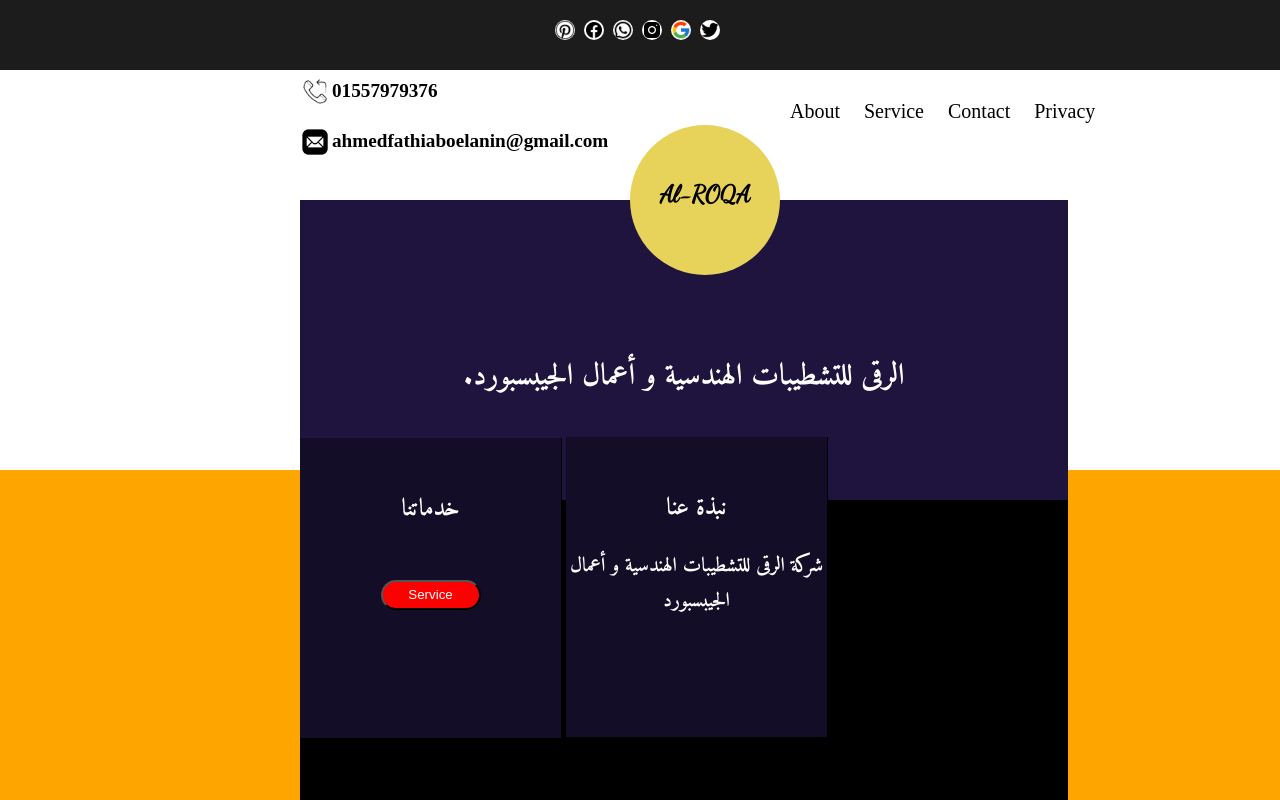
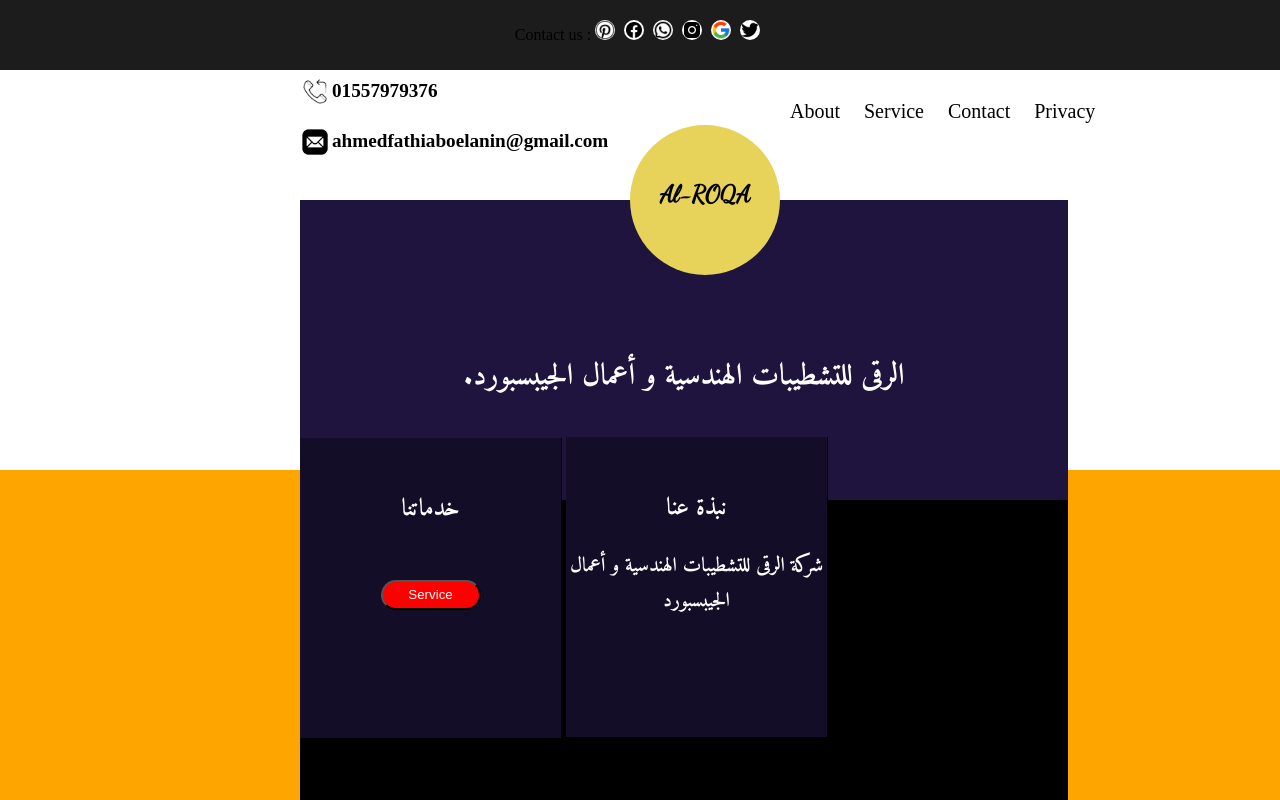
Before and after one commit to ahmedfathiaboelanin/Al-Roqa, a plain HTML site: page index.html in a window 1280 px wide. Shown: the top 800 px of the page. Drawn offline with Linux system fonts and the light colour scheme.

Commit message:
Update index.html

```diff
--- a/index.html
+++ b/index.html
@@ -15,6 +15,7 @@
 <body>
     <div class="container">
         <div class="header">
+            <span>Contact us : </span>
             <a href="https://www.pinterest.com/ahmedfathiaboelanin/"><img src="p.png" alt=""></a>
             <a href="https://www.facebook.com/EL3afrit0"><img src="facebook.png" alt=""></a>
             <a href="https://api.whatsapp.com/send/?phone=201557979376&text&type=phone_number&app_absent=0"><img src="whatsapp.png" alt=""></a>
```
